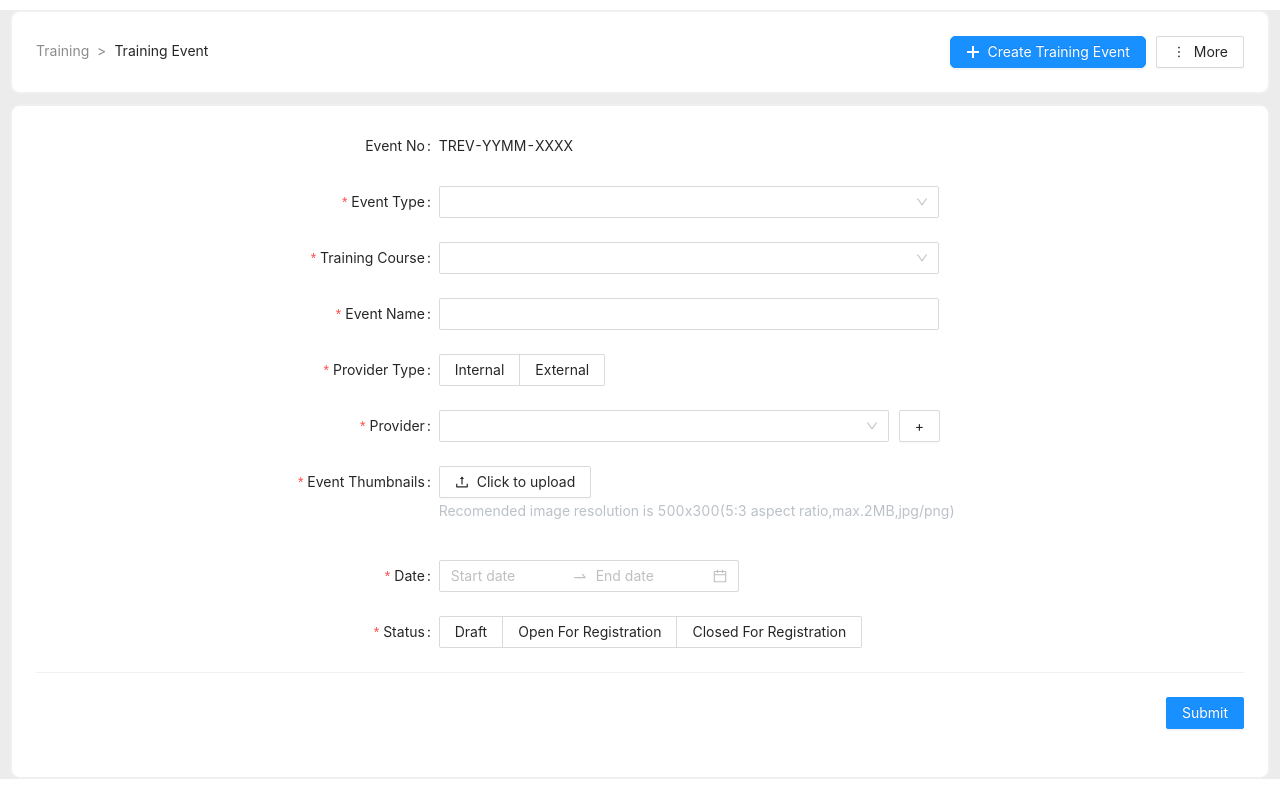
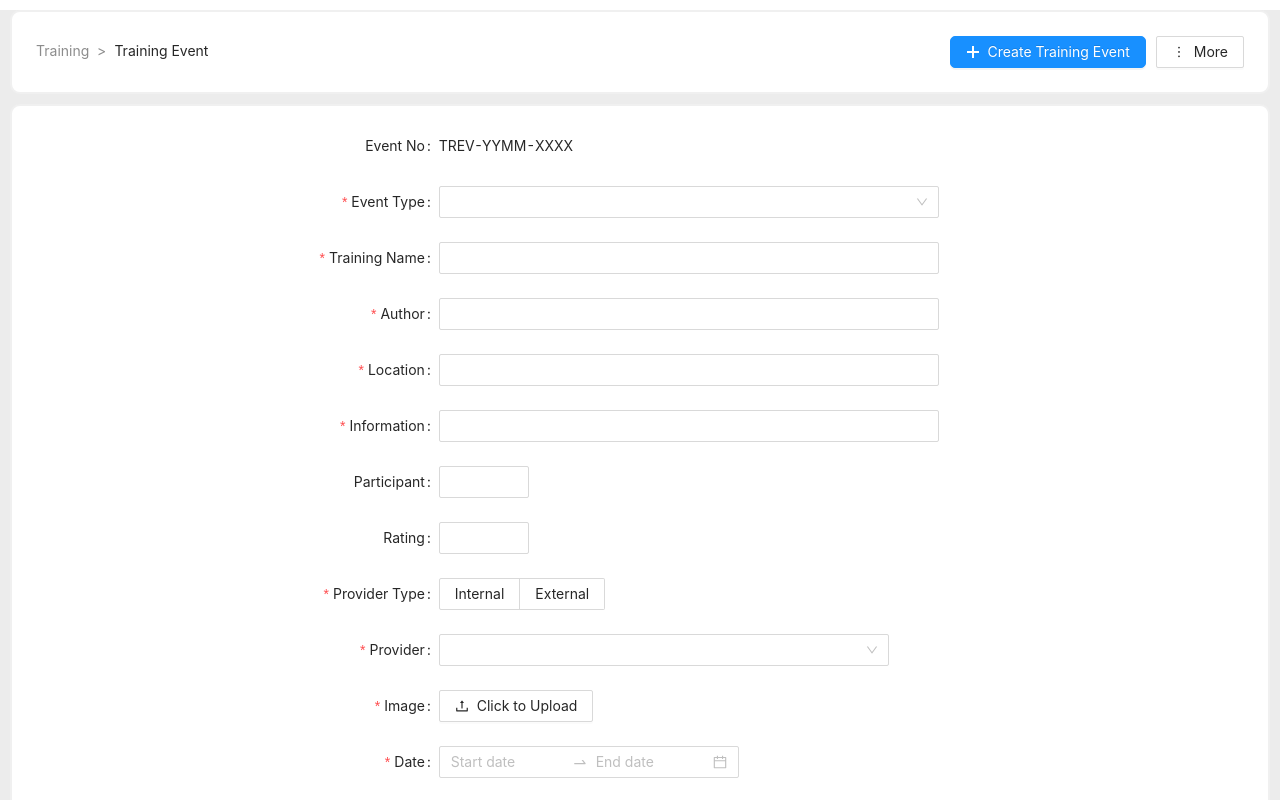
Before and after one commit to dexyarya/dataOn, a React (Create React App) app: page /create in a window 1280 px wide. Shown: the top 800 px of the page. Built offline with nearby package versions, Linux system fonts and the light colour scheme.

Commit message:
update my training and add axios post

```diff
--- a/src/components/CreateTrainingEvent/CreateTrainingEvent.js
+++ b/src/components/CreateTrainingEvent/CreateTrainingEvent.js
@@ -9,9 +9,19 @@ import {
   DatePicker,
   Divider,
   Radio,
+  InputNumber,
+  message,
+  // Modal,
 } from "antd";
 import { UploadOutlined } from "@ant-design/icons";
+// import { Link } from "react-router-dom";
+import instace from "../../API";
+// import { Route, Router, useNavigate } from "react-router-dom";
 const { RangePicker } = DatePicker;
+// const Navigate = useNavigate();
+// const Link = Link();
+// import { useHistory } from "react-router-dom";
+// let history = useHistory();
 
 const { Option } = Select;
 const formItemLayout = {
@@ -35,32 +45,103 @@ const formItemLayout = {
 
 const CreateTrainingEvent = () => {
   const [form, setForm] = useState({
+    trainingName: "",
+    startDate: "",
+    endDate: "",
+    image: "",
+    author: "",
+    location: "",
+    ratings: "",
+    isOnline: "",
+    isOffline: "",
+    information: "",
+    participant: "",
     eventType: "",
-    trainingCoures: "",
-    eventName: "",
-    providerType: "",
-    provider: "",
-    eventThubnail: "null",
-    status: "",
-    date: "",
   });
 
-  const onChange = () => {
+  const handleChanges = (v, e) => {
     setForm({
       ...form,
+      eventType: e.value,
     });
   };
-  const handlesubmit = (e) => {
-    e.preventDefault();
-    console.log(form);
+
+  const handleChangeDate = (range) => {
+    const valueOfInput1 = range[0].format();
+    const valueOfInput2 = range[1].format();
+    setForm({
+      ...form,
+      startDate: valueOfInput1,
+      endDate: valueOfInput2,
+    });
+
+    console.log("start date", valueOfInput1);
+    console.log("end date", valueOfInput2);
+  };
+
+  const handleChange = (e) => {
+    const value = e.target.value;
+    setForm({
+      ...form,
+      [e.target.id]: value,
+    });
+  };
+
+  const handlesubmit = async () => {
+    const post = {
+      image:
+        "https://s3-ap-southeast-1.amazonaws.com/dressup/test/upload-images/image-1649837020.jpeg",
+      endDate: form.endDate,
+      ratings: form.ratings,
+      author: form.author,
+      location: form.location,
+      trainingName: form.trainingName,
+      startDate: form.startDate,
+      information: form.information,
+      participant: form.participant,
+      isOnline: form.eventType === "isOnline" ? true : false,
+      isOffline: form.eventType === "isOffline" ? true : false,
+    };
+    try {
+      let response = await instace.post("my-training", post);
+      console.log(response);
+      alert("data berhasil di buat");
+    } catch (error) {
+      console.error(error);
+      alert("data tidak berhasil di buat");
+    }
   };
 
   const onFinishFailed = (errorInfo) => {
     console.log("Failed:", errorInfo);
   };
-  // const onFinish = (values) => {
-  //   console.log("Success:", values);
+
+  const props = {
+    name: "file",
+    action: "https://www.mocky.io/v2/5cc8019d300000980a055e76",
+    headers: {
+      authorization: "authorization-text",
+    },
+
+    onChange(info) {
+      if (info.file.status !== "uploading") {
+        console.log(info.file, info.fileList);
+      }
+
+      if (info.file.status === "done") {
+        message.success(`${info.file.name} file uploaded successfully`);
+      } else if (info.file.status === "error") {
+        message.error(`${info.file.name} file upload failed.`);
+      }
+    },
+  };
+
+  // const success = () => {
+  //   Modal.success({
+  //     content: "Data Berhasil di Buat",
+  //   });
   // };
+
   return (
     <Card
       style={{
@@ -69,46 +150,82 @@ const CreateTrainingEvent = () => {
       }}
     >
       <Form
-        // handlesubmit={onsubmit}
         {...formItemLayout}
-        onSubmit={handlesubmit}
+        onFinish={handlesubmit}
         onFinishFailed={onFinishFailed}
       >
         <Form.Item label="Event No">TREV-YYMM-XXXX</Form.Item>
         <Form.Item
-          onChange={(e) => onChange(e.target.value)}
+          name="eventType"
           label="Event Type"
-          name="eventType"
           rules={[{ required: true, message: "Please select event type" }]}
         >
-          <Select value={form.eventType} style={{ maxWidth: 500 }}>
-            <Option value="1">Training</Option>
-            <Option value="2">Seminar</Option>
+          <Select
+            value={form.eventType}
+            onChange={handleChanges}
+            style={{ maxWidth: 500 }}
+          >
+            <Option name="eventType" value="isOnline">
+              Online Class
+            </Option>
+            <Option name="eventType" value="isOffline">
+              Offline Class
+            </Option>
           </Select>
         </Form.Item>
         <Form.Item
-          onChange={(e) => onChange(e.target.value)}
-          label="Training Course"
-          name="trainingCourse  "
-          rules={[{ required: true, message: "Please select training course" }]}
-        >
-          <Select value={form.trainingCoures} style={{ maxWidth: 500 }}>
-            <Option value="1">Training Course 1</Option>
-            <Option value="2">Training Course 2</Option>
-          </Select>
-        </Form.Item>
-        <Form.Item
-          value={form.eventName}
-          onChange={(e) => onChange(e.target.value)}
-          label="Event Name"
-          name="eventName"
+          name="trainingName"
+          label="Training Name"
+          value={form.trainingName}
+          onChange={handleChange}
           rules={[{ required: true, message: "Please input event name" }]}
         >
           <Input style={{ maxWidth: 500 }} />
         </Form.Item>
         <Form.Item
+          value={form.author}
+          onChange={handleChange}
+          label="Author"
+          name="author"
+          rules={[{ required: true, message: "Please input Autor" }]}
+        >
+          <Input style={{ maxWidth: 500 }} />
+        </Form.Item>
+        <Form.Item
+          value={form.location}
+          onChange={handleChange}
+          label="Location"
+          name="location"
+          rules={[{ required: true, message: "Please input Location" }]}
+        >
+          <Input style={{ maxWidth: 500 }} />
+        </Form.Item>
+        <Form.Item
+          value={form.information}
+          onChange={handleChange}
+          label="Information"
+          name="information"
+          rules={[{ required: true, message: "Please input Information" }]}
+        >
+          <Input style={{ maxWidth: 500 }} />
+        </Form.Item>
+        <Form.Item
+          label="Participant"
+          value={form.participant}
+          onChange={handleChange}
+        >
+          <Form.Item name="participant" noStyle>
+            <InputNumber min={1} max={100} type="number" />
+          </Form.Item>
+        </Form.Item>
+        <Form.Item label="Rating" onChange={handleChange} value={form.ratings}>
+          <Form.Item name="ratings" noStyle>
+            <InputNumber min={1} max={100} type="number" />
+          </Form.Item>
+        </Form.Item>
+        <Form.Item
           value={form.providerType}
-          onChange={(e) => onChange(e.target.value)}
+          onChange={handleChange}
           label="Provider Type"
           name="providerType"
           rules={[{ required: true, message: "Please select provider type" }]}
@@ -119,7 +236,7 @@ const CreateTrainingEvent = () => {
           </Radio.Group>
         </Form.Item>
         <Form.Item
-          onChange={(e) => onChange(e.target.value)}
+          onChange={handleChange}
           label="Provider"
           name="provider"
           rules={[{ required: true, message: "Please select provider" }]}
@@ -128,35 +245,20 @@ const CreateTrainingEvent = () => {
             <Option value="1">provider 1</Option>
             <Option value="2">provider 2</Option>
           </Select>
-          <Button
-            style={{
-              marginLeft: "10px",
-            }}
-          >
-            +
-          </Button>
         </Form.Item>
         <Form.Item
-          value={form.eventThubnail}
-          onChange={(e) => onChange(e.target.value)}
-          label="Event Thumbnails"
-          name="eventThumbnails"
+          value={form.image}
+          onChange={handleChange}
+          label="Image"
+          name="image"
           rules={[{ required: true, message: "Please upload event thumbnail" }]}
         >
-          <Upload name="logo" action="/upload.do" listType="pic re">
-            <Button icon={<UploadOutlined />}>Click to upload</Button>
+          <Upload {...props}>
+            <Button icon={<UploadOutlined />}>Click to Upload</Button>
           </Upload>
-          <p
-            className="text-muted"
-            style={{ marginTop: "2px", color: "#bcc1c7" }}
-          >
-            Recomended image resolution is 500x300(5:3 aspect
-            ratio,max.2MB,jpg/png)
-          </p>
         </Form.Item>
         <Form.Item
           value={form.date}
-          onChange={(e) => onChange(e.target.value)}
           label="Date"
           name="date"
           rules={[{ required: true, message: "Please select date" }]}
@@ -164,12 +266,13 @@ const CreateTrainingEvent = () => {
           <RangePicker
             style={{ maxWidth: 300 }}
             showTime
-            format="YYYY-MM-DD HH:mm:ss"
+            format="YYYY-MM-DD HH:mm"
+            onChange={handleChangeDate}
           />
         </Form.Item>
         <Form.Item
           value={form.status}
-          onChange={(e) => onChange(e.target.value)}
+          onChange={handleChange}
           label="Status"
           name="status"
           rules={[{ required: true, message: "Please select status" }]}
@@ -181,12 +284,13 @@ const CreateTrainingEvent = () => {
           </Radio.Group>
         </Form.Item>
         <Divider />
-
+        {/* <Link to="/"> */}
         <Form.Item style={{ float: "right" }}>
           <Button type="primary" htmlType="submit">
             Submit
           </Button>
         </Form.Item>
+        {/* </Link> */}
       </Form>
     </Card>
   );
--- a/src/components/MyTrainingCard/MyTrainingCard.js
+++ b/src/components/MyTrainingCard/MyTrainingCard.js
@@ -52,7 +52,7 @@ function MyTrainingCard() {
           My Training Event{" "}
           <Badge
             className="site-badge-count-109"
-            count={74}
+            count={items.length}
             style={{ backgroundColor: "#D6EFED", color: "#40a9ff" }}
           />
         </div>
--- a/src/components/TrainingEventList.js
+++ b/src/components/TrainingEventList.js
@@ -1,6 +1,7 @@
 import React from "react";
 import { Breadcrumb, Card, Row, Col, Button } from "antd";
 import { PlusOutlined, MoreOutlined } from "@ant-design/icons";
+import { Link } from "react-router-dom";
 
 function TrainingEventList() {
   return (
@@ -26,6 +27,7 @@ function TrainingEventList() {
 
         <Row justify="space-between">
           <Col>
+            <Link to="/create">
               <Button
                 type="primary"
                 style={{
@@ -34,6 +36,7 @@ function TrainingEventList() {
               >
                 <PlusOutlined /> Create Training Event
               </Button>
+            </Link>
           </Col>
 
           <Col style={{ marginLeft: "10px" }}>
```
Also changed, not shown: src/components/MyTrainingCard/MyTrainingCardCom.js (+4 -4 lines), src/components/MyTrainingTableView/MyTrainingTableView.js (+7 -4 lines). Lines whose indentation alone changed are shown as unchanged.
